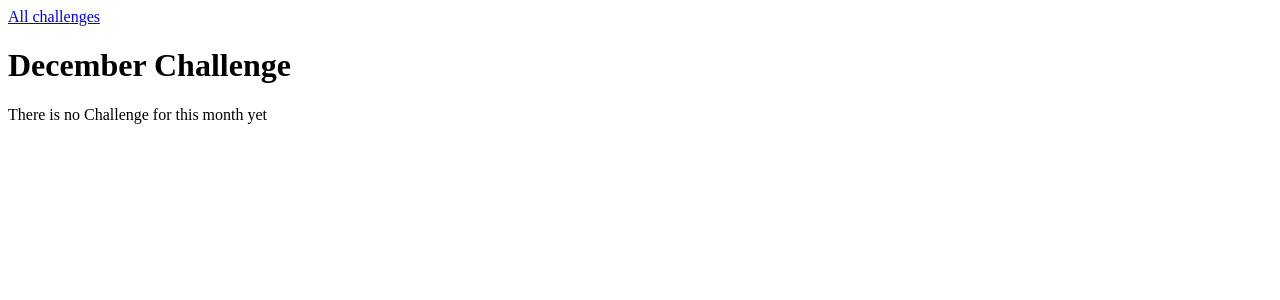
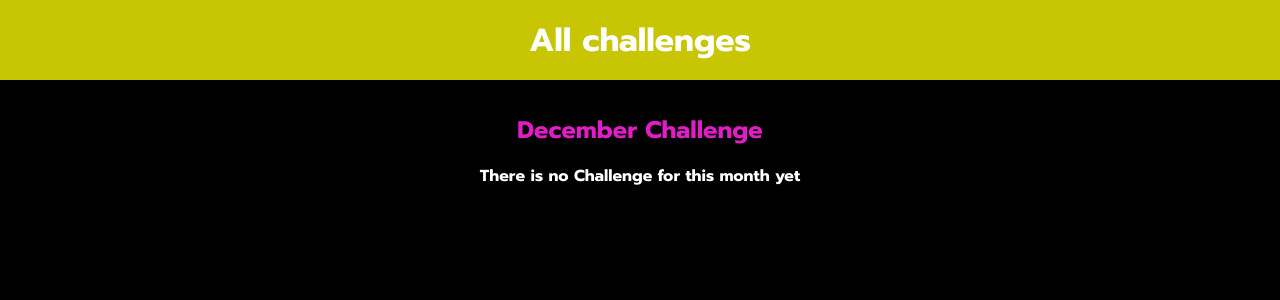
Before and after one commit to Kingleopard168/MyLearning, a Django app: page /challenges/december in a window 1280 px wide. Shown: the top 300 px of the page. Run offline with Django 4.2, Linux system fonts and the light colour scheme.

Commit message:
Global Static file&CSS Styling
Global Static file&CSS Styling

```diff
--- /dev/null
+++ b/monthly_challenges/challenges/static/challenges/challenge.css
@@ -0,0 +1,23 @@
+h1,
+h2 {
+    font-weight: bold;
+    text-align: center;
+    color: white;
+}
+
+h1 {
+    font-size: 1.5rem;
+    margin: 2rem 0 1rem 0;
+    font-weight: normal;
+    color: rgb(223, 30, 197);
+}
+
+h2 {
+    font-size: 3rem;
+    font-weight: bold;
+}
+
+.fallback {
+    text-align: center;
+    color: white;
+}
--- /dev/null
+++ b/monthly_challenges/challenges/static/challenges/includes/header.css
@@ -0,0 +1,24 @@
+header {
+    width: 100%;
+    height: 5rem;
+    background-color: rgba(252, 248, 4, 0.795);
+}
+
+header nav {
+    width: 100%;
+    height: 100%;
+    display: flex;
+    justify-content: center;
+    align-items: center;
+}
+header nav a{
+    color: white;
+    font-size: 2rem;
+    font-weight: bold;
+    text-decoration: none;
+}
+
+header nav a:hover,
+header nav a:active {
+    color: rgb(223, 30, 197)
+}
--- a/monthly_challenges/challenges/templates/challenges/challenge.html
+++ b/monthly_challenges/challenges/templates/challenges/challenge.html
@@ -1,16 +1,22 @@
-{% extends "base.html" %}
+{% extends 'base.html' %}
+{% load static %}
+
+{% block css_files %}
+    <link rel="stylesheet" href="{% static "challenges/challenge.css" %}">
+    <link rel="stylesheet" href="{% static "challenges/includes/header.css" %}">
+{% endblock %}
 
 {% block page_title %}
     {{ month_name|title }} Challenge
 {% endblock%}
 
 {% block content %}
-    {% include "./includes/header.html" %}
+    {% include "Challenges/includes/header.html" %}
 
     <h1>{{ month_name|title }} Challenge</h1>
     {% if text is not None %}
         <h2>{{ text }}</h2>
     {% else %}
-        <p>There is no Challenge for this month yet</p>
+        <p class="fallback">There is no Challenge for this month yet</p>
     {% endif %}
 {% endblock%}
--- a/monthly_challenges/challenges/templates/challenges/index.html
+++ b/monthly_challenges/challenges/templates/challenges/index.html
@@ -1,4 +1,10 @@
 {% extends 'base.html' %}
+{% load static %}
+
+{% block css_files %}
+    <link rel="stylesheet" href="{% static "challenges/challenges.css" %}">
+    <link rel="stylesheet" href="{% static "challenges/includes/header.css" %}">
+{% endblock %}
 
     {% block page_title %}
         All challenges
--- /dev/null
+++ b/monthly_challenges/static/styles.css
@@ -0,0 +1,10 @@
+@import url('https://fonts.googleapis.com/css2?family=Prompt:ital,wght@0,700;1,400;1,800&display=swap');
+
+html  {
+    font-family: 'Prompt', sans-serif;
+}
+
+body {
+    margin: 0;
+    background-color: black;
+}
--- a/monthly_challenges/templates/base.html
+++ b/monthly_challenges/templates/base.html
@@ -1,3 +1,5 @@
+{% load static %}
+
 <!DOCTYPE html>
 <html lang="en">
 <head>
@@ -5,6 +7,8 @@
     <meta http-equiv="X-UA-Compatible" content="IE=edge">
     <meta name="viewport" content="width=device-width, initial-scale=1.0">
     <title>{% block page_title %}My challenges{% endblock %}</title>
+    <link rel="stylesheet" href="{% static "styles.css" %}">
+    {% block css_files %}{% endblock %}
 </head>
 <body>
    {% block content %}{% endblock%}
```
Also changed, not shown: monthly_challenges/challenges/static/challenges/challenges.css (added, +37 -0 lines), monthly_challenges/monthly_challenges/settings.py (+7 -0 lines).
